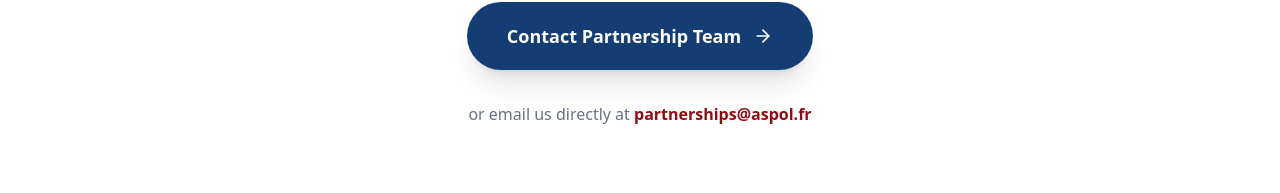
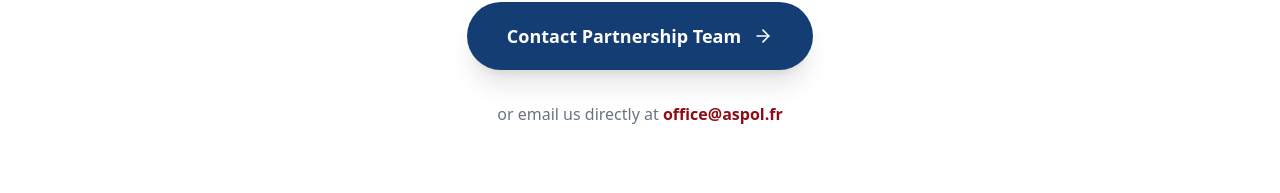
Before and after one commit to BartoszKarczmarczykPW/aspol-webiste, a Next.js app: page /partners in a window 1280 px wide. Shown: the part 2885-3078 px from the top of the page. Built offline with nearby package versions, Linux system fonts and the light colour scheme.

Commit message:
Update partnerships email to office@aspol.fr

```diff
--- a/src/app/partners/page.tsx
+++ b/src/app/partners/page.tsx
@@ -84,7 +84,7 @@
                 title: "Let's Build Something Together",
                 subtitle: "Each partnership is unique. Contact us to design a collaboration plan that meets your specific goals.",
                 button: "Contact Partnership Team",
-                email: "partnerships@aspol.fr"
+                email: "office@aspol.fr"
             }
         },
         fr: {
@@ -141,7 +141,7 @@
                 title: "Construisons quelque chose ensemble",
                 subtitle: "Chaque partenariat est unique. Contactez-nous pour concevoir un plan de collaboration qui répond à vos objectifs spécifiques.",
                 button: "Contacter l'équipe Partenariats",
-                email: "partnerships@aspol.fr"
+                email: "office@aspol.fr"
             }
         },
         pl: {
@@ -198,7 +198,7 @@
                 title: "Zbudujmy coś razem",
                 subtitle: "Każde partnerstwo jest wyjątkowe. Skontaktuj się z nami, aby opracować plan współpracy spełniający Twoje konkretne cele.",
                 button: "Skontaktuj się z Działem Partnerstw",
-                email: "partnerships@aspol.fr"
+                email: "office@aspol.fr"
             }
         }
     };
```
